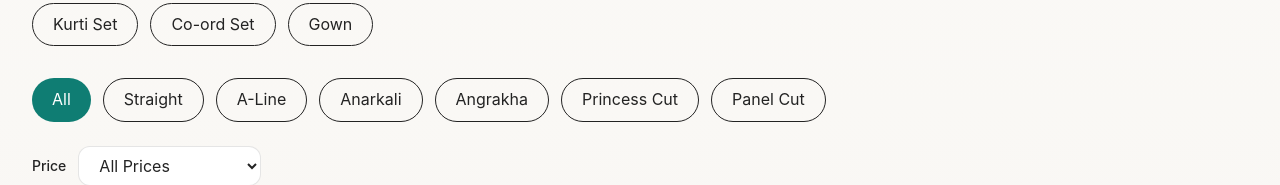
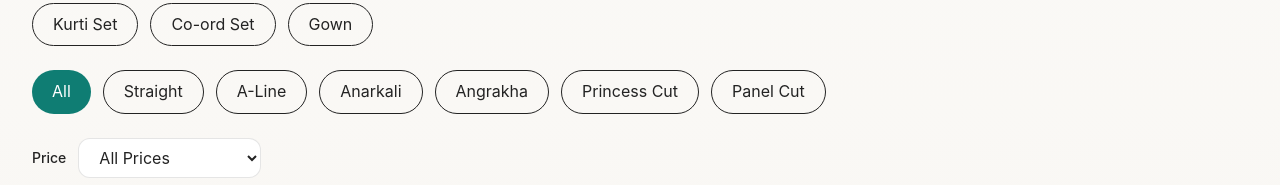
Before and after one commit to mohitshukla123-DLN/dln-website-v2, a React (Vite) app: page /shop in a window 1280 px wide. Both pictures are taken after a click on the button "Kurti". Shown: the part 443-628 px from the top of the page. Built offline with nearby package versions, Linux system fonts and the light colour scheme; no server answers; the database is empty.

Commit message:
Fix shop category filters

```diff
--- a/app/components/shop/CategoryFilter.tsx
+++ b/app/components/shop/CategoryFilter.tsx
@@ -10,8 +10,9 @@ export default function CategoryFilter({
   onSelect,
 }: Props) {
   return (
-    <div className="flex flex-wrap gap-3">
+    <div className="mb-6 flex flex-wrap gap-3">
       <button
+        type="button"
         onClick={() => onSelect("All")}
         className={`rounded-full px-5 py-2 transition ${
           selected === "All"
@@ -24,6 +25,7 @@ export default function CategoryFilter({
 
       {categories.map((category) => (
         <button
+          type="button"
           key={category.id}
           onClick={() => onSelect(category.name)}
           className={`rounded-full px-5 py-2 transition ${
--- a/app/components/shop/SubcategoryFilter.tsx
+++ b/app/components/shop/SubcategoryFilter.tsx
@@ -20,8 +20,9 @@ export default function SubcategoryFilter({
   if (items.length === 0) return null;
 
   return (
-    <div className="mt-8 flex flex-wrap gap-3">
+    <div className="mb-6 flex flex-wrap gap-3">
       <button
+        type="button"
         onClick={() => onSelect("All")}
         className={`rounded-full px-5 py-2 transition ${
           selected === "All"
@@ -34,6 +35,7 @@ export default function SubcategoryFilter({
 
       {items.map((item) => (
         <button
+          type="button"
           key={item}
           onClick={() => onSelect(item)}
           className={`rounded-full px-5 py-2 transition ${
```
